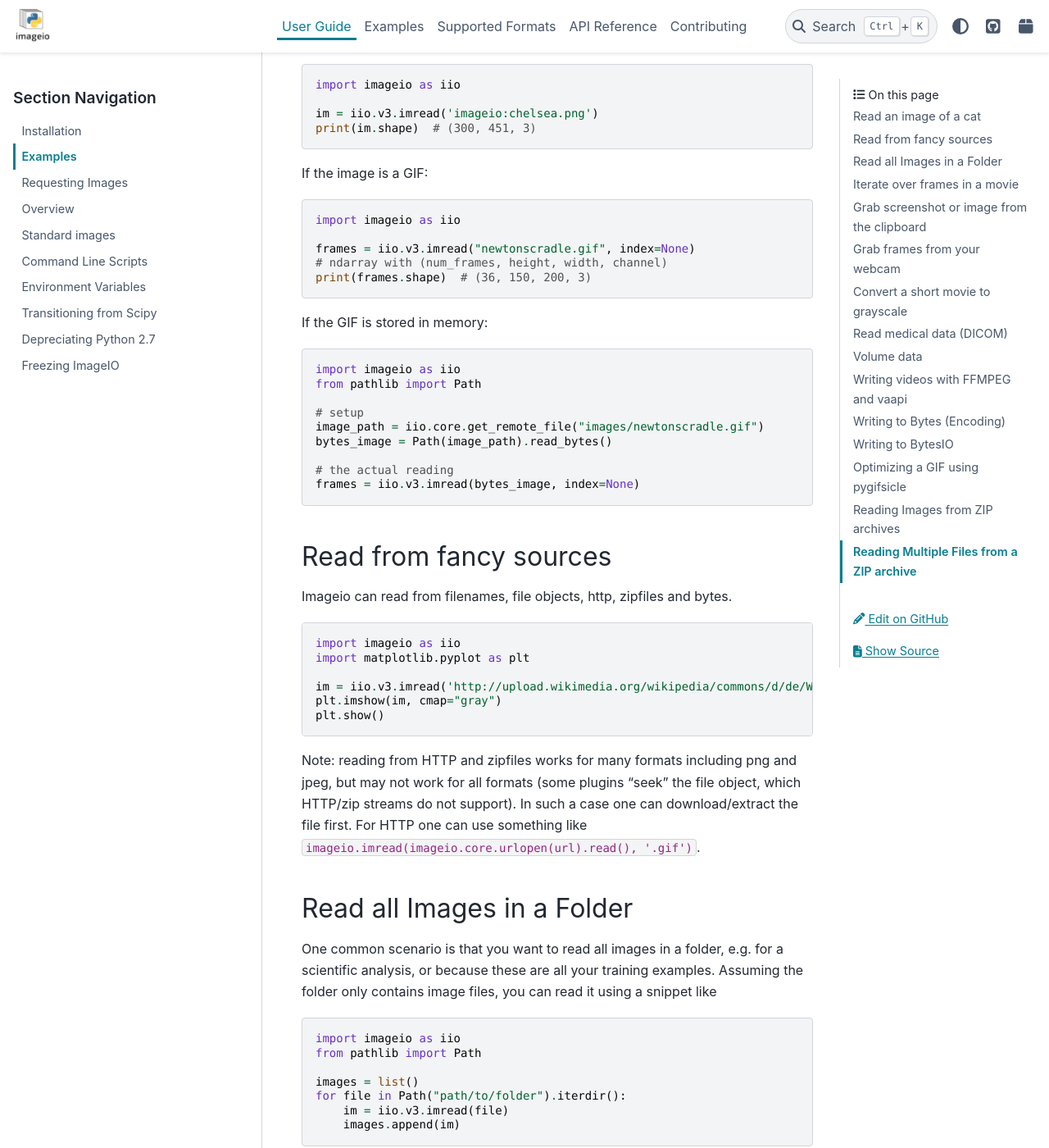
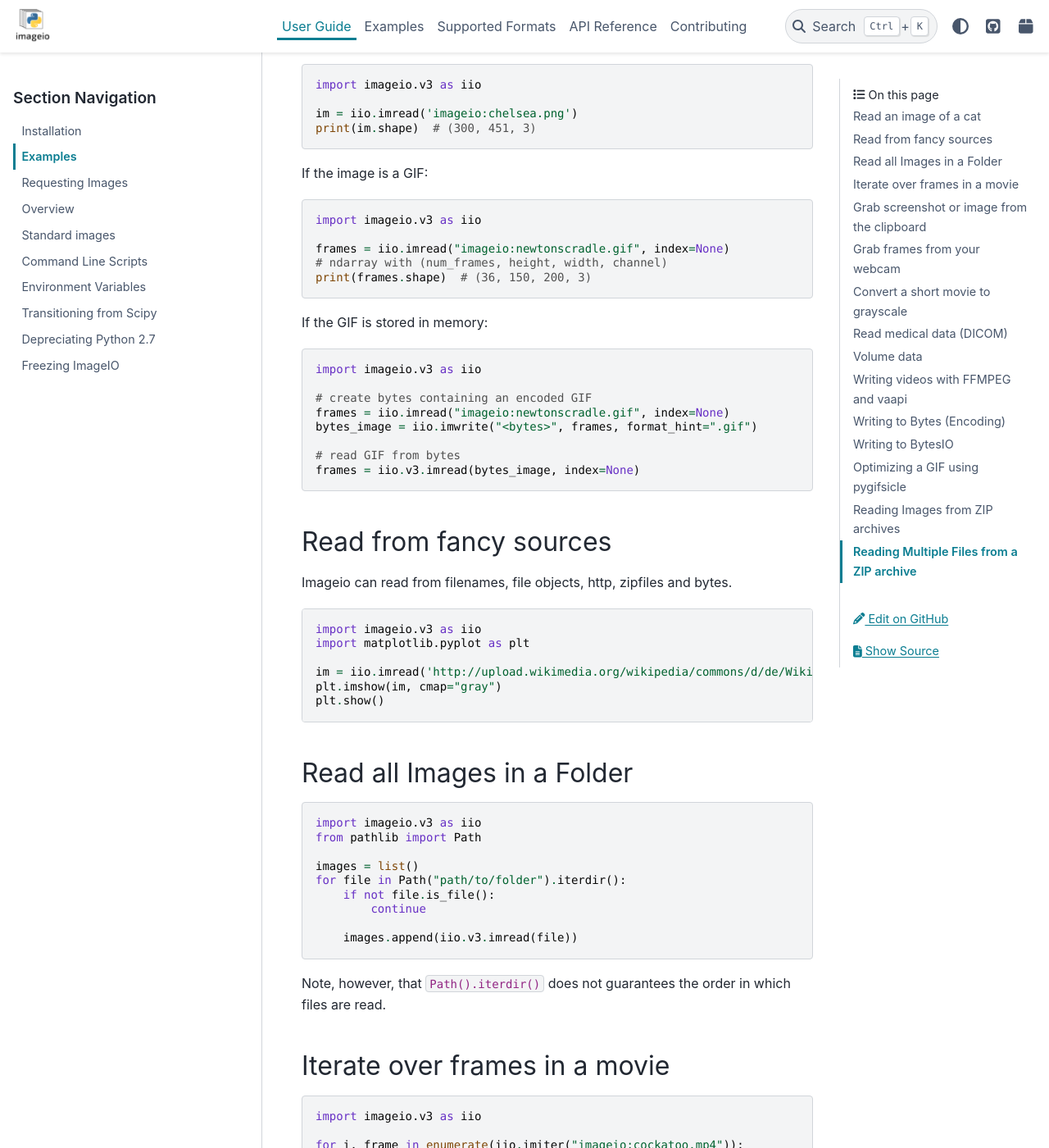
Before and after one commit to imageio/imageio, a Sphinx documentation site: the page built from docs/examples.rst, in a window 1280 px wide and 1400 px high, scrolled down 424 px. Shown: the whole window at 82% size. Built offline with Sphinx 7.4.7 and the PyData theme 0.15.4, drawn with Linux system fonts in a browser that asks for light colours; some of the changed text lies outside the part shown.

Commit message:
DOC: begin conversion to agreed API

```diff
--- a/docs/examples.rst
+++ b/docs/examples.rst
@@ -17,18 +17,18 @@ Probably the most important thing you'll ever need.
 
 .. code-block:: python
 
-    import imageio as iio
+    import imageio.v3 as iio
 
-    im = iio.v3.imread('imageio:chelsea.png')
+    im = iio.imread('imageio:chelsea.png')
     print(im.shape)  # (300, 451, 3)
 
 If the image is a GIF:
 
 .. code-block:: python
 
-    import imageio as iio
+    import imageio.v3 as iio
 
-    frames = iio.v3.imread("newtonscradle.gif", index=None)
+    frames = iio.imread("imageio:newtonscradle.gif", index=None)
     # ndarray with (num_frames, height, width, channel)
     print(frames.shape)  # (36, 150, 200, 3)
 
@@ -36,14 +36,13 @@ If the GIF is stored in memory:
 
 .. code-block:: python
 
-    import imageio as iio
-    from pathlib import Path
+    import imageio.v3 as iio
 
-    # setup
-    image_path = iio.core.get_remote_file("images/newtonscradle.gif")
-    bytes_image = Path(image_path).read_bytes()
+    # create bytes containing an encoded GIF
+    frames = iio.imread("imageio:newtonscradle.gif", index=None)
+    bytes_image = iio.imwrite("<bytes>", frames, format_hint=".gif")
 
-    # the actual reading
+    # read GIF from bytes
     frames = iio.v3.imread(bytes_image, index=None)
 
 
@@ -54,38 +53,30 @@ Imageio can read from filenames, file objects, http, zipfiles and bytes.
 
 .. code-block:: python
 
-    import imageio as iio
+    import imageio.v3 as iio
     import matplotlib.pyplot as plt
 
-    im = iio.v3.imread('http://upload.wikimedia.org/wikipedia/commons/d/de/Wikipedia_Logo_1.0.png')
+    im = iio.imread('http://upload.wikimedia.org/wikipedia/commons/d/de/Wikipedia_Logo_1.0.png')
     plt.imshow(im, cmap="gray")
     plt.show()
-
-Note: reading from HTTP and zipfiles works for many formats including png and
-jpeg, but may not work for all formats (some plugins "seek" the file object,
-which HTTP/zip streams do not support). In such a case one can download/extract
-the file first. For HTTP one can use something like
-``imageio.imread(imageio.core.urlopen(url).read(), '.gif')``.
 
 Read all Images in a Folder
 ---------------------------
 
-One common scenario is that you want to read all images in a folder, e.g. for a
-scientific analysis, or because these are all your training examples. Assuming
-the folder only contains image files, you can read it using a snippet like
-
 .. code-block:: python
 
-    import imageio as iio
+    import imageio.v3 as iio
     from pathlib import Path
 
     images = list()
     for file in Path("path/to/folder").iterdir():
-        im = iio.v3.imread(file)
-        images.append(im)
+        if not file.is_file():
+            continue
 
-Note, however, that ``Path().iterdir()`` does not make any guarantees about the
-order in which files are read.
+        images.append(iio.v3.imread(file))
+
+Note, however, that ``Path().iterdir()`` does not guarantees the order in which
+files are read.
 
 
 Iterate over frames in a movie
@@ -93,9 +84,9 @@ Iterate over frames in a movie
 
 .. code-block:: python
 
-    import imageio as iio
+    import imageio.v3 as iio
 
-    for i, frame in enumerate(iio.v3.imiter("imageio:cockatoo.mp4")):
+    for i, frame in enumerate(iio.imiter("imageio:cockatoo.mp4")):
         print("Mean of frame %i is %1.1f" % (i, frame.mean()))
 
 
```
